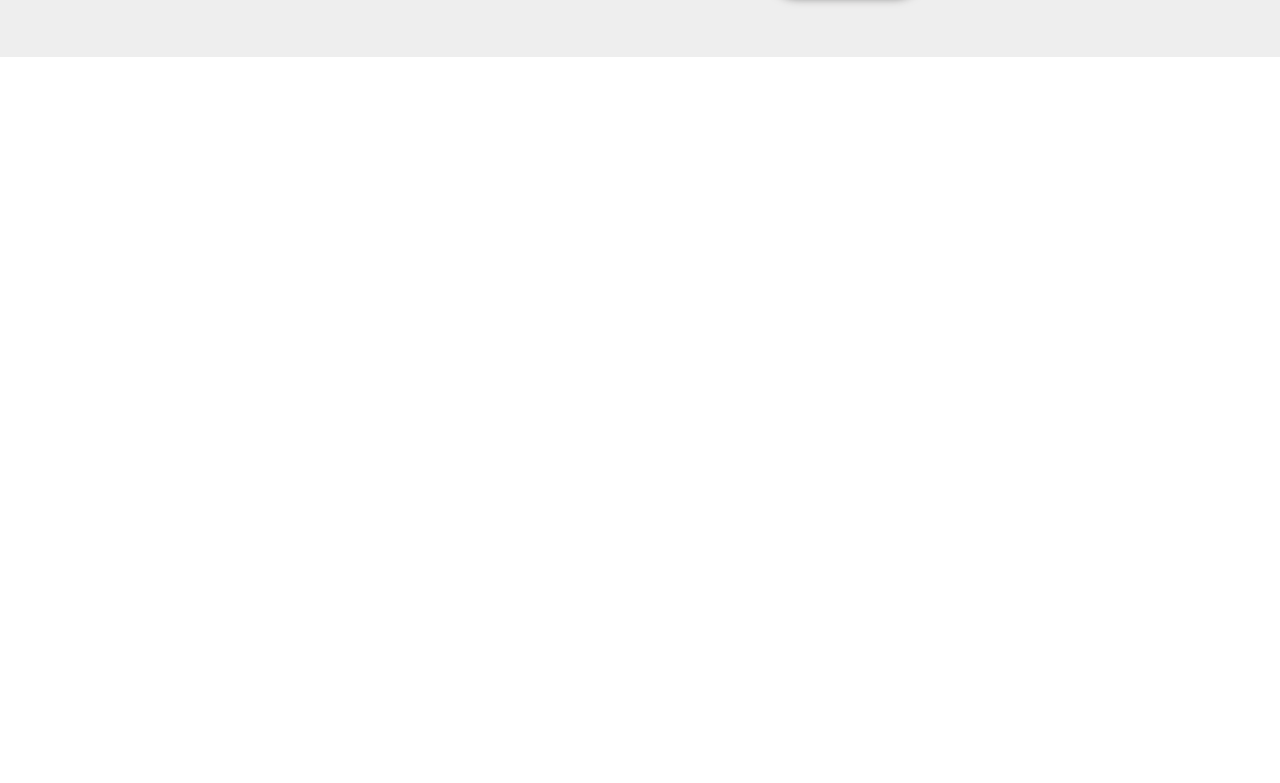
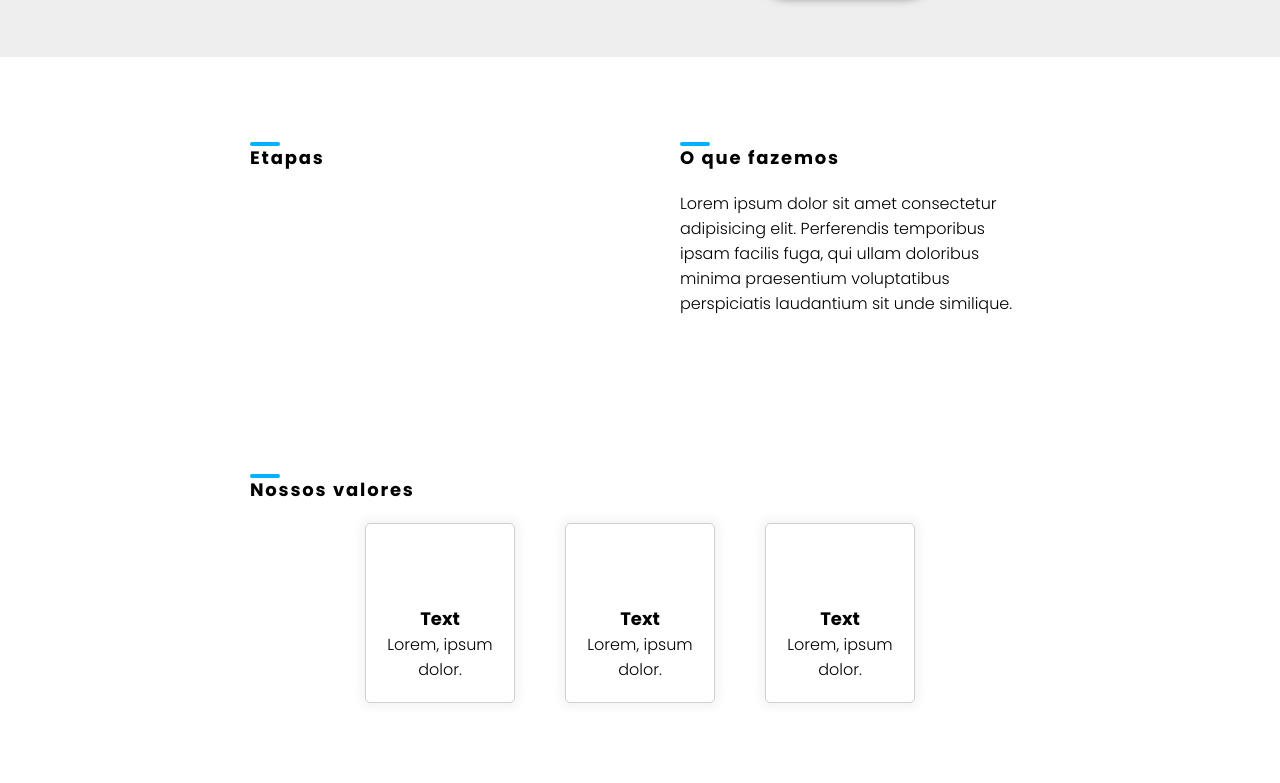
Before and after one commit to CzarSantos/metal-website, a plain HTML site: page index.html in a window 1280 px wide. Shown: the part 918-1701 px from the top of the page. Before the commit the page ends 982 px from the top, so only its background shows below. Drawn offline with Linux system fonts and the light colour scheme.

Commit message:
seções valores e sobre

```diff
--- a/index.html
+++ b/index.html
@@ -23,7 +23,7 @@
       <ul class="menu-ul">
         <li><a href="#inicio">Inicio</a></li>
         <li><a href="#sobre">Sobre</a></li>
-        <li><a href="#sobre">Contato</a></li>
+        <li><a href="#contato">Contato</a></li>
       </ul>
     </nav>
   </div>
@@ -38,6 +38,7 @@
 
   </section>
 
+  <!-- ////////////////////////////////////// -->
   <div class="bloco">
     <div class="container bloco-content">
       <span>Lorem ipsum dolor sit amet consectetur, adipisicing elit. </span>
@@ -45,6 +46,39 @@
     </div>
   </div>
 
+  <!-- ///////////////////////////////////// -->
+
+  <section class="container" id="sobre">
+
+    <div class="steps">
+      <h2>Etapas</h2>
+
+    </div>
+
+    <div class="steps-text">
+      <h2>O que fazemos</h2>
+      <p>Lorem ipsum dolor sit amet consectetur adipisicing elit. Perferendis temporibus ipsam facilis fuga, qui ullam doloribus minima praesentium voluptatibus perspiciatis laudantium sit unde similique.</p>
+    </div>
+
+  </section>
+
+  <section class=" container valores">
+    <h2>Nossos valores</h2>
+    <div class="cards">
+      <div class="card c1">
+        <p>Text</p>
+        <span>Lorem, ipsum dolor.</span>
+      </div>
+      <div class="card c2">
+        <p>Text</p>
+        <span>Lorem, ipsum dolor.</span>
+      </div>
+      <div class="card c3">
+        <p>Text</p>
+        <span>Lorem, ipsum dolor.</span>
+      </div>
+    </div>
+  </section>
 
 
   <script src="/js/script.js"></script>
--- a/js/script.js
+++ b/js/script.js
@@ -8,3 +8,25 @@ function ativarMenu(){
 }
 
 botao.addEventListener('click', ativarMenu)
+
+
+//Efeito navbar
+
+const menu = document.querySelector('.menu')
+
+function efeitoNav(){
+  menu.classList.toggle('stiky', window.scrollY > 0)
+}
+
+window.addEventListener('scroll', efeitoNav)
+
+
+
+
+/* Slide----------------- */
+
+new SimpleSlide({
+  slide: 'quote',
+  time: 5000,
+  nav:true
+});
--- a/style.css
+++ b/style.css
@@ -15,6 +15,7 @@ a {
 .container {
   max-width: 800px;
   margin: 0 auto;
+
 }
 
 .logo span {
@@ -44,6 +45,13 @@ a {
   letter-spacing: 0.1em;
   font-weight: 200;
   z-index: 1000;
+  transition: 0.6s;
+}
+
+/*Efeito color nvbr*/
+.stiky {
+  background: rgb(36, 35, 35, 0.55);
+  transition: 0.6s;
 }
 
 .menu-ul {
@@ -74,6 +82,7 @@ a {
   background: linear-gradient(rgba(0, 0, 0, 0.418), rgba(0, 0, 0, 0.955) 100%),
     url("https://images.unsplash.com/photo-1593583850846-9dcc36bfcb54?ixlib=rb-1.2.1&ixid=MnwxMjA3fDB8MHxwaG90by1wYWdlfHx8fGVufDB8fHx8&auto=format&fit=crop&w=870&q=80");
   background-position: center;
+  background-attachment: fixed;
   background-size: cover;
   display: flex;
   align-items: center;
@@ -139,7 +148,7 @@ a {
 
 .bloco .bloco-content a {
   width: auto;
-  padding: 15px;
+  padding: 15px 25px;
   background: #21c828;
   border-radius: 50px;
   display: flex;
@@ -153,6 +162,96 @@ a {
 .bloco .bloco-content i {
   font-size: 32px;
 }
+
+
+
+/* Section process */
+
+#sobre{
+  padding: 80px 10px;
+  display: flex;
+  flex-wrap: wrap;
+  gap: 30px;
+  justify-content: space-between;
+
+}
+
+#sobre .steps,.steps-text{
+  width: 350px;
+}
+
+h2{
+  position: relative;
+  font-size: 18px;
+  margin-bottom: 20px;
+  letter-spacing: .1em;
+  font-weight: 600;
+}
+
+h2::before {
+  content: "";
+  width: 30px;
+  height: 4px;
+  background: #00b2ff;
+  border-radius: 50px;
+  position: absolute;
+  bottom: 0;
+  top:-2px;
+  left: 0;
+}
+
+.steps-text p{
+  font-size: 16px;
+  font-weight: 300;
+}
+
+
+
+/* Valores sssection ------------------------------ */
+
+.valores{
+  padding: 80px 10px;
+}
+
+.cards {
+  display: flex;
+  flex-wrap: wrap;
+  justify-content: center;
+  gap: 50px;
+}
+
+.cards .card {
+  max-width: 150px;
+  min-height: 180px;
+  border: 1px solid #cfcfcf;
+  padding: 20px;
+  border-radius: 5px;
+  display: flex;
+  flex-direction: column;
+  justify-content: end;
+  text-align: center;
+  box-shadow: 0px 0px 10px 5px #f5f5f5;
+}
+
+.cards .card p{
+  font-weight: 600;
+  font-size: 18px;
+}
+
+
+.cards .card span{
+  font-weight: 300;
+  font-size: 16px;
+}
+
+
+
+
+
+
+
+
+
 
 /* Responsive ----------------------*/
 
@@ -190,4 +289,8 @@ a {
     width: 80%;
     transition: 0.6s;
   }
+
+  .bloco .bloco-content a {
+    margin-top: 30px;
+  }
 }
```
